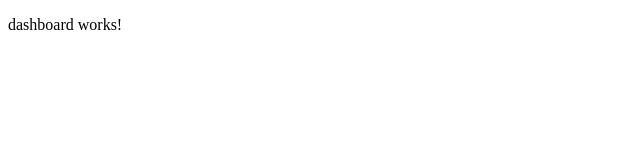
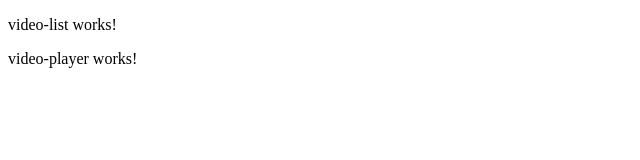
Before and after one commit to ADerbak/Angular_Workshop_App, an Angular app: page /dashboard in a window 1280 px wide. Shown: the top 160 px of the page, without its empty margins (0-640 px from the left). Built offline with nearby package versions, Linux system fonts and the light colour scheme.

Commit message:
Adds video list and player components to dashboard

```diff
--- a/src/app/dashboard/dashboard/dashboard.component.html
+++ b/src/app/dashboard/dashboard/dashboard.component.html
@@ -1 +1,2 @@
-<p>dashboard works!</p>
+<app-video-list>video list works!</app-video-list>
+<app-video-player>video player works!</app-video-player>
--- a/src/app/dashboard/dashboard/dashboard.component.ts
+++ b/src/app/dashboard/dashboard/dashboard.component.ts
@@ -1,10 +1,12 @@
 import { Component } from '@angular/core';
 import { CommonModule } from '@angular/common';
+import { VideoListComponent } from '../video-list/video-list.component';
+import { VideoPlayerComponent } from '../video-player/video-player.component';
 
 @Component({
   selector: 'app-dashboard',
   standalone: true,
-  imports: [CommonModule],
+  imports: [CommonModule, VideoListComponent, VideoPlayerComponent],
   templateUrl: './dashboard.component.html',
   styleUrls: ['./dashboard.component.css']
 })
```
